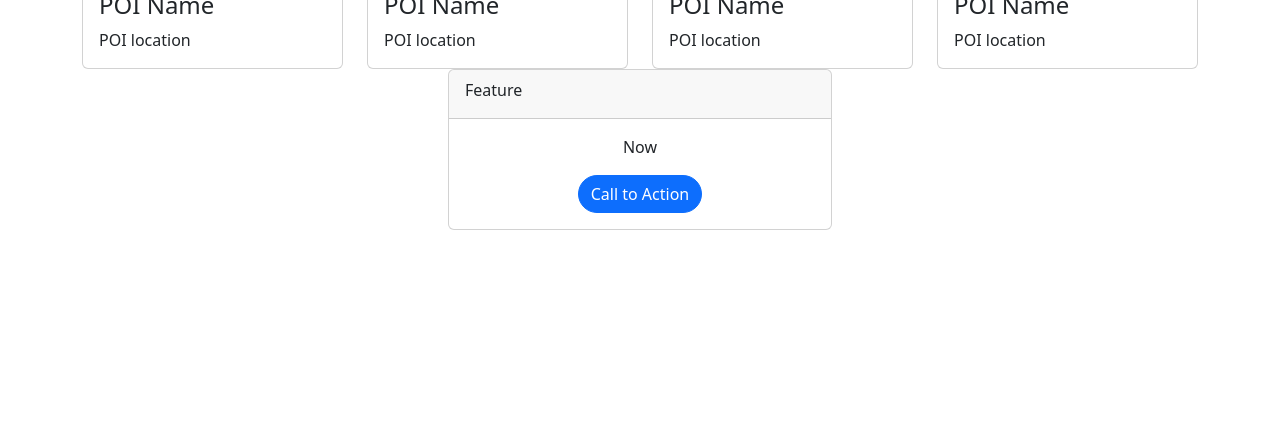
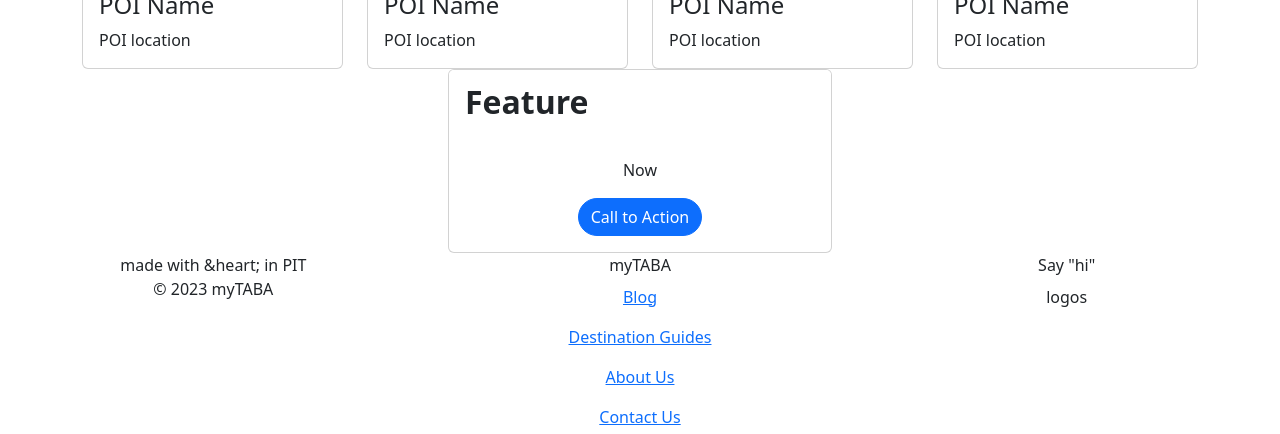
Before and after one commit to myTABA/Website-Alpha, a React (Create React App) app: page / in a window 1280 px wide. Shown: the part 998-1432 px from the top of the page. Before the commit the page ends 1228 px from the top, so only its background shows below. Built offline with nearby package versions, Linux system fonts and the light colour scheme.

Commit message:
footer
need to do the styling

```diff
--- a/src/App.js
+++ b/src/App.js
@@ -6,6 +6,7 @@ import DestinationPOIInspiration from './elements/home/destination';
 import Popper from "popper.js";
 import $ from 'jquery';
 import CTA from "./elements/home/cta";
+import Footer from "./elements/home/footer";
 
 export default function App() {
     return (
@@ -17,6 +18,7 @@ export default function App() {
             title={"Feature"}
             text={"Now"}
             button={"Call to Action"}/>
+            <Footer/>
             <script src="https://code.jquery.com/jquery-3.2.1.slim.min.js"
                     integrity="sha384-KJ3o2DKtIkvYIK3UENzmM7KCkRr/rE9/Qpg6aAZGJwFDMVNA/GpGFF93hXpG5KkN"
                     crossOrigin="anonymous"></script>
--- a/src/elements/home/cta.css
+++ b/src/elements/home/cta.css
@@ -11,3 +11,11 @@
     width: fit-content;
     border-radius: 20px;
 }
+.cta-card > .card-header{
+    background-color: white;
+    border-bottom: none;
+}
+.cta-card .card-title{
+    font-size: 2em;
+    font-weight: bold;
+}
--- a/src/elements/home/cta.jsx
+++ b/src/elements/home/cta.jsx
@@ -38,5 +38,6 @@ export default function CTA({title, text, button}) {
 
 function Width() {
     let elem = $('.cta-card > .card-body.text-center > a.card-link');
-    elem.width(elem.width() + 18);
+    // $ around elem makes it undefined
+    $(elem).width($(elem).width() + 18);
 }
--- /dev/null
+++ b/src/elements/home/footer.jsx
@@ -0,0 +1,52 @@
+export default function Footer(){
+    let val =
+        <div className={"container-fluid"}>
+            <div className={"row text-center"}>
+                <div className={"col-12 col-md"}>
+                    <ul className={"navbar-nav"}>
+                        <li className={"nav-item nav-head"}>
+                            made with &heart; in PIT
+                        </li>
+                        <li className={"nav-item"}>
+                            &copy; 2023 myTABA
+                        </li>
+                    </ul>
+                </div>
+                <div className={"col-12 col-md"}>
+                    <ul className={"navbar-nav"}>
+                        <li className={"nav-item nav-head"}>
+                            myTABA
+                        </li>
+                        <li className={"nav-item nav-link"}>
+                            <a href={"#"}>Blog</a>
+                        </li>
+                        <li className={"nav-item nav-link"}>
+                            <a href={"#"}>Destination Guides</a>
+                        </li>
+                        <li className={"nav-item nav-link"}>
+                            <a href={"#"}>About Us</a>
+                        </li>
+                        <li className={"nav-item nav-link"}>
+                            <a href={"#"}>Contact Us</a>
+                        </li>
+                    </ul>
+                </div>
+                <div className={"col-12 col-md"}>
+                    <ul className={"navbar-nav"}>
+                        <li className={"nav-item nav-head"}>
+                            Say "hi"
+                        </li>
+                        <li className={"nav-item nav-link"}>
+                            logos
+                        </li>
+                    </ul>
+                </div>
+            </div>
+        </div>;
+
+    return(
+        <div className={"footer"}>
+            {val}
+        </div>
+    );
+}
```
Also changed, not shown: src/elements/home/footer.css (added).
